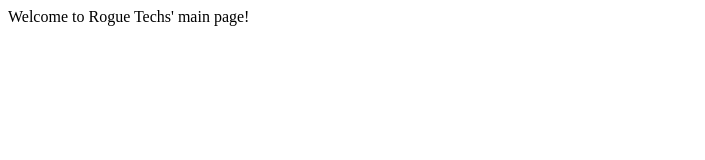
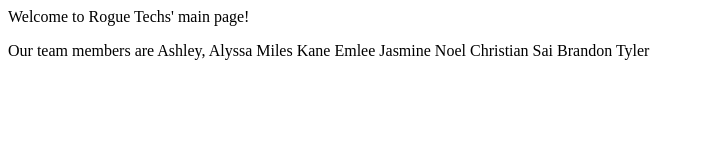
Before and after one commit to roguetechs/roguetechs.github.io, a plain HTML site: page index.html in a window 1280 px wide. Shown: the whole page, without its empty margins (0-705 px from the left). Drawn offline with Linux system fonts and the light colour scheme.

Commit message:
We added the names of our team members 1-7-2018

```diff
--- a/index.html
+++ b/index.html
@@ -1,3 +1,15 @@
 <html>
 <p>Welcome to Rogue Techs' main page!</p>
+<p>Our team members are Ashley,
+Alyssa
+Miles
+Kane
+Emlee
+Jasmine
+Noel
+Christian
+Sai
+Brandon
+Tyler
+</p>
 </html>
```
